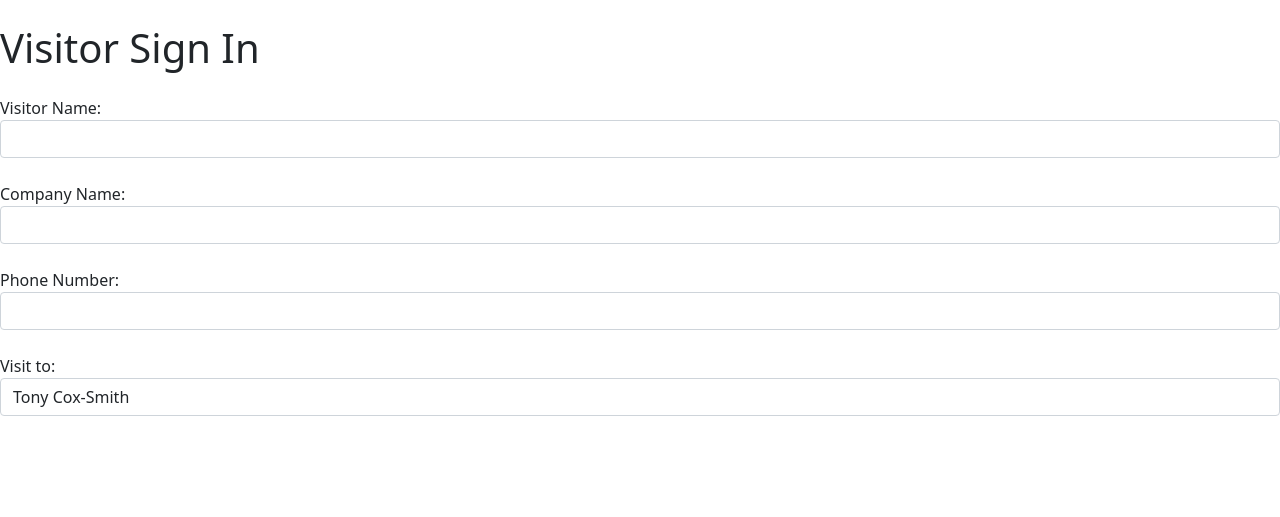
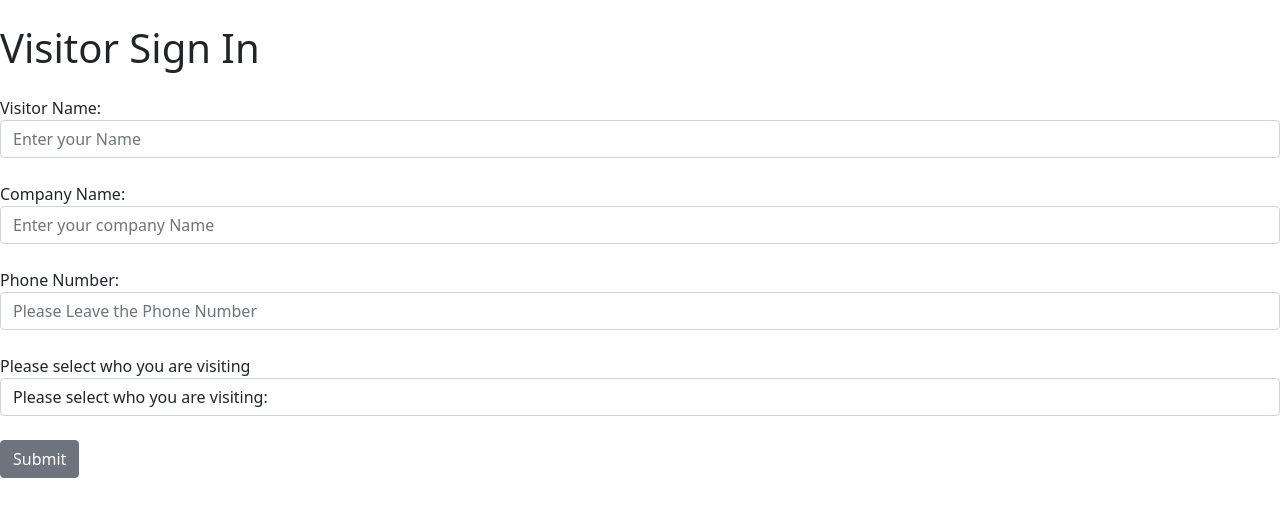
Before and after one commit to SystemsNZPD/Visitor250603, a Django app: template visitor_sign_in/templates/index.html in a window 1280 px wide. Shown: the top 517 px of the page. Run offline with Django 5.2, Linux system fonts and the light colour scheme; the template is opened without the code that fills it, so the values that code supplies are empty; parts of the project's set-up code (start-up, migrations or seed data) failed here and were passed over.

Commit message:
before replace the index.html to bootstrap class

```diff
--- a/visitor_sign_in/templates/index.html
+++ b/visitor_sign_in/templates/index.html
@@ -11,19 +11,23 @@
         {% csrf_token %}  <!--security feature for django -->
         <div class="form-group mb-4">   <!-- div is for style change -->
             <label for="visitor_name">Visitor Name: </label>
-            <input class="form-control" type="text" id="visitor_name" name="visitor_name" required>
+            <input class="form-control" type="text" id="visitor_name" name="visitor_name" required
+            placeholder="Enter your Name">
          </div>
         <div class="form-group mb-4">
             <label for="company_name">Company Name: </label>
-            <input class="form-control" type="text" id="company_name" name="company_name" required>
+            <input class="form-control" type="text" id="company_name" name="company_name" required
+            placeholder="Enter your company Name">
         </div>
         <div class="form-group mb-4">
             <label for="phone_number">Phone Number: </label>
-            <input class="form-control" type="number" id="phone_number" name="phone_number" required>
+            <input class="form-control" type="number" id="phone_number" name="phone_number" required
+            placeholder="Please Leave the Phone Number">
         </div>
         <div class="form-group mb-4">
-            <label for="visit_to">Visit to: </label>
+            <label for="visit_to">Please select who you are visiting </label>
             <select class="form-control" id="visit_to" name="visit_to" required>
+                <option value="" disabled selected>Please select who you are visiting: </option>
                 <option value="tony">Tony Cox-Smith</option>
                 <option value="ann">Ann Mansoor</option>
                 <option value="joanna">Joanna Wu</option>
@@ -34,9 +38,21 @@
                 <option value="ricky">Richard Light</option>
                 <option value="cy">Chim Yun Cheng</option>
                 <option value="julie">Julie Ullness</option>
-
             </select>
         </div>
+        <button class="btn btn-secondary mb-4" type="submit">Submit</button>
+    <!-- btn sepecify the style/font of the button, btn-secondary define the color -->
+
+    <!--will get the flash message from app.py, "messages" is a variable-->
+    {% if messages %}  <!-- this is jinja2 syntax, communicate python and html-->
+
+        <div id="flash-message" class="alert alert-success">
+            {% for message in messages %}
+                {{ message }}
+            {% endfor %}
+        </div>
+
+    {% endif %}
     </form>
 </body>
 </html>
```
Also changed, not shown: visitor_sign_in/forms.py (added, +27 -0 lines), visitor_sign_in/views.py (+13 -1 lines).
